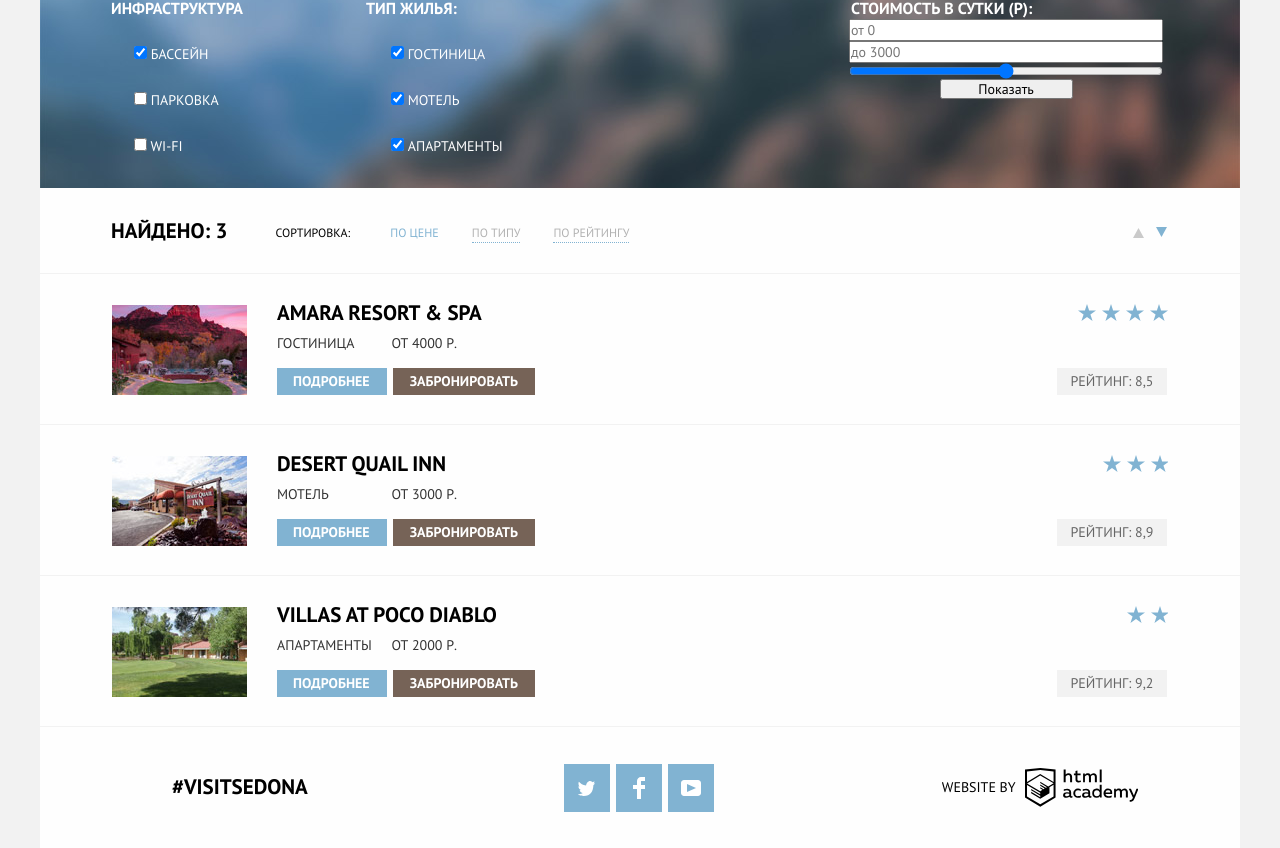
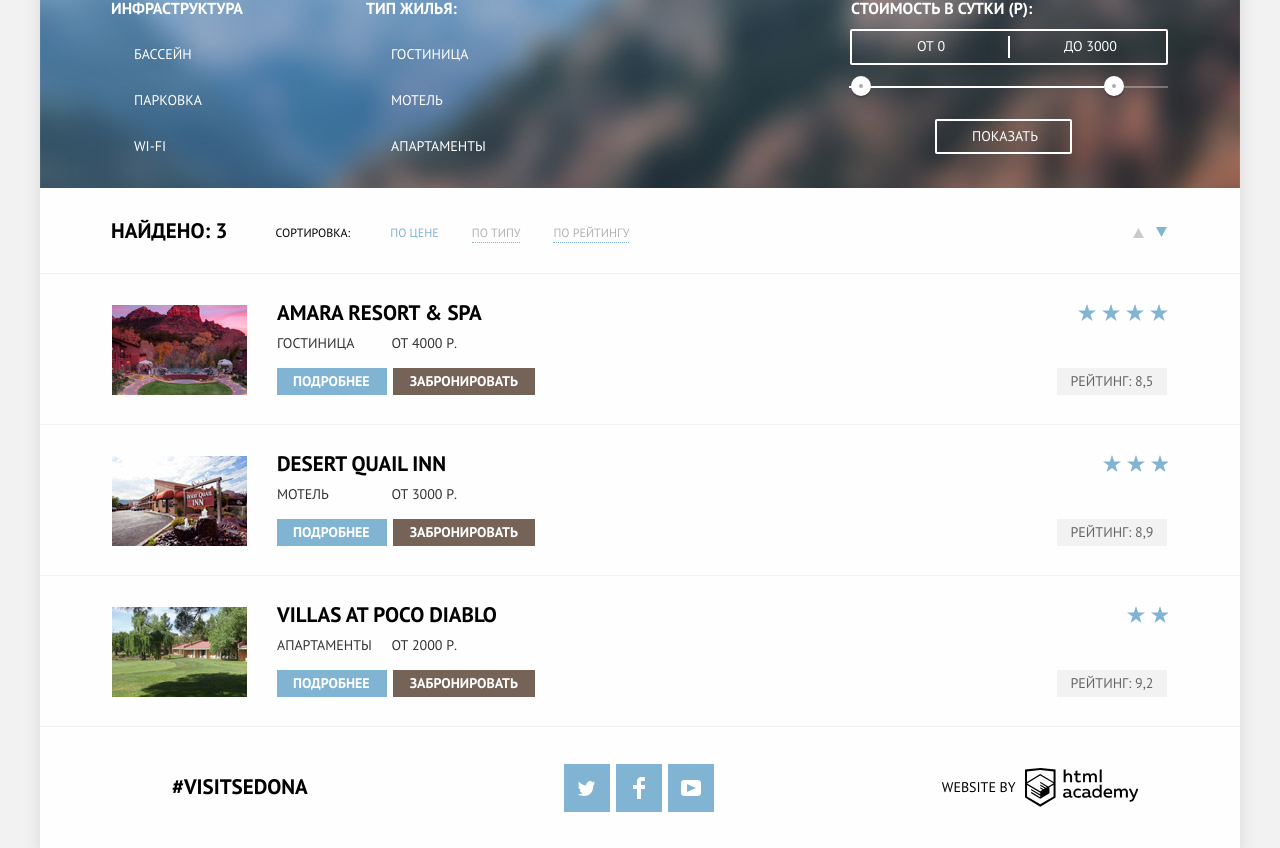
Before and after one commit to AlexandrovAY/538469-sedona-26, a plain HTML site: page catalog.html in a window 1280 px wide. Shown: the part 85-933 px from the top of the page. Drawn offline with Linux system fonts and the light colour scheme.

Commit message:
Форма Range

```diff
--- a/catalog.html
+++ b/catalog.html
@@ -1,13 +1,15 @@
 <!DOCTYPE html>
 <html lang="ru">
+
 <head>
 	<meta charset="utf-8">
 	<title>Гостиницы Седоны</title>
-	<link href="https://fonts.googleapis.com/css?family=PT+Sans:400,400i,700,700i&display=swap&subset=cyrillic"
-		rel="stylesheet">
+	<link href="https://fonts.googleapis.com/css?family=PT+Sans:400,700&amp;subset=latin,cyrillic" rel="stylesheet"
+		type="text/css">
 	<link rel="stylesheet" href="css/normalize.css">
 	<link rel="stylesheet" href="css/style.css">
 </head>
+
 <body>
 	<div class="wrapper">
 		<header class="header">
@@ -31,39 +33,51 @@
 					<div class="product-filter-infrastructure">
 						<h3>Инфраструктура</h3>
 						<p class="product-filter-item">
-							<input type="checkbox" name="pool" id="pool-field" checked>
+							<input class="visually-hidden"  type="checkbox" name="pool" id="pool-field" checked>
 							<label for="pool-field">Бассейн</label>
 						</p>
 						<p class="product-filter-item">
-							<input type="checkbox" name="parking" id="parking-field">
+							<input class="visually-hidden" type="checkbox" name="parking" id="parking-field">
 							<label for="parking-field">Парковка</label>
 						</p>
 						<p class="product-filter-item">
-							<input type="checkbox" name="wi-fi" id="wi-fi-field">
+							<input class="visually-hidden"  type="checkbox" name="wi-fi" id="wi-fi-field">
 							<label for="wi-fi-field">Wi-Fi</label>
 						</p>
 					</div>
 					<div class="product-filter-housing">
 						<h3>Тип жилья:</h3>
 						<p class="product-filter-item">
-							<input type="checkbox" name="hotel" id="hotel-field" checked>
+							<input  class="visually-hidden"  type="checkbox" name="hotel" id="hotel-field" checked>
 							<label for="hotel-field">Гостиница</label>
 						</p>
 						<p class="product-filter-item">
-							<input type="checkbox" name="motel" id="motel-field" checked>
+							<input  class="visually-hidden"  type="checkbox" name="motel" id="motel-field" checked>
 							<label for="motel-field">Мотель</label>
 						</p>
 						<p class="product-filter-item">
-							<input type="checkbox" name="apartments" id="apartments-field" checked>
+							<input  class="visually-hidden"  type="checkbox" name="apartments" id="apartments-field" checked>
 							<label for="apartments-field">Апартаменты</label>
 						</p>
 					</div>
 					<div class="product-filter-cost">
 						<h3>Стоимость в сутки (Р):</h3>
-						<input type="number" name="min-cost" placeholder="от 0">
-						<input type="number" name="max-cost" placeholder="до 3000">
-						<input type="range" min="0" max="3000" step="100">
-						<button type="submit">Показать</button>
+						<div class="price-controls">
+							<label class="min-price">от
+								<input type="text name=" min-cost" value="0">
+							</label>
+							<label class="max-price">до
+								<input type="text name=" max-cost" value="3000">
+							</label>
+						</div>
+						<div class="range-controls">
+							<div class="scale">
+								<div class="bar"></div>
+							</div>
+							<div class="range-toggle range-toggle-min"></div>
+							<div class="range-toggle range-toggle-max"></div>
+						</div>
+						<button class="btn-transparent" type="submit">Показать</button>
 					</div>
 				</form>
 			</section>
@@ -79,7 +93,7 @@
 					</ul>
 					<ul class="sort-goods-direction">
 						<li>
-							<a class="sort-ascending" href="#" title="Сортировать по убыванию">
+							<a class="sort-ascending" href="#" title="Сортировать по возрастанию цены">
 								<svg xmlns="http://www.w3.org/2000/svg" width="11px" height="10px" viewBox="0 0 11 10"
 									enable-background="new 0 0 11 10" xml:space="preserve">
 									<polygon points="5.5,0 0,10 11,10 " />
@@ -87,7 +101,7 @@
 							</a>
 						</li>
 						<li>
-							<a class="sort-descending current-direction" href="#" title="Сортировать по возрастанию">
+							<a class="sort-descending current-direction" href="#" title="Сортировать по убыванию цены">
 								<svg xmlns="http://www.w3.org/2000/svg" width="11px" height="10px" viewBox="0 0 11 10"
 									enable-background="new 0 0 11 10" xml:space="preserve">
 									<polyline points="5.5,10 0,0 11,0 " />
@@ -241,4 +255,5 @@
 	</div>
 	<script src="js/script.js"></script>
 </body>
+
 </html>
--- a/css/style.css
+++ b/css/style.css
@@ -1,12 +1,15 @@
 /* Общие стили */
 .visually-hidden:not(:focus):not(:active) {
-  position: absolute;
+	position: absolute;
+
   width: 1px;
   height: 1px;
   margin: -1px;
   border: 0;
 	padding: 0;
+
 	white-space: nowrap;
+
 	clip-path: inset(100%);
   clip: rect(0, 0, 0, 0);
   overflow: hidden;
@@ -32,6 +35,11 @@ body {
   background-color: #f2f2f2;
 
   min-width: 1200px;
+}
+
+img {
+	max-width: 100%;
+	height: auto;
 }
 
 .container,
@@ -61,6 +69,7 @@ body {
 	width: 1200px;
 	margin: 0 auto;
 	padding: 0;
+	box-shadow: 0 0 10px 5px #e4e3e3;
 }
 
 .container {
@@ -100,14 +109,12 @@ a {
 	padding-bottom: 16px;
 }
 
-.site-navigation-current a {
-  font-weight: bold;
-  line-height: 26px;
+.link-navigation.site-navigation-current {
   color: #766357;
 }
 
-.site-navigation-current a:hover,
-.site-navigation-current a:active {
+.link-navigation.site-navigation-current:hover,
+.link-navigation.site-navigation-current:active {
   color: #766357;
 }
 
@@ -736,8 +743,135 @@ li:nth-of-type(4) .link-navigation {
 
 .product-filter-cost {
 	margin-left: 302px;
-	width: 314px;
+	width: 319px;
 }
+
+.price-controls {
+  position: relative;
+	margin-top: 10px;
+	margin-left: 1px;
+
+	height: 32px;
+  font-size: 0;
+
+  border: 2px solid #ffffff;
+  border-radius: 2px;
+}
+
+.price-controls::after {
+  content: "";
+  position: absolute;
+  top: 50%;
+  left: 50%;
+
+  width: 2px;
+  height: 22px;
+
+  background: #ffffff;
+  transform: translate(-50%, -50%);
+}
+
+.price-controls label {
+  display: inline-block;
+
+  font-size: 14px;
+  line-height: 31px;
+  vertical-align: top;
+
+  cursor: pointer;
+}
+
+.price-controls .min-price {
+  width: 90px;
+  padding-left: 65px;
+}
+
+.price-controls .max-price {
+  width: 90px;
+  padding-left: 57px;
+}
+
+.price-controls input {
+  width: 50px;
+  margin: 0;
+
+  color: inherit;
+  font: inherit;
+
+  background: none;
+  border: none;
+}
+
+.range-controls {
+  position: relative;
+
+	margin-top: 21px;
+	margin-left: 0px;
+}
+
+.range-controls .scale {
+  height: 2px;
+
+  background: rgba(255, 255, 255, 0.3);
+}
+
+.range-controls .bar {
+  width: 80%;
+  height: 2px;
+
+  background: #ffffff;
+}
+
+.range-toggle {
+  position: absolute;
+  top: -10px;
+
+  width: 4px;
+  height: 4px;
+
+  background: #ababab;
+  border: 8px solid #ffffff;
+  border-radius: 50%;
+  box-shadow: 0 2px 1px 0 rgba(0, 1, 1, 0.2);
+  cursor: pointer;
+}
+
+.range-toggle:hover {
+  background: #1c4f80;
+}
+
+.range-toggle-min {
+  left: 2px;
+}
+
+.range-toggle-max {
+  left: 80%;
+}
+
+.btn-transparent {
+  display: block;
+  margin: 0 auto;
+	padding: 6px 35px;
+	margin-top: 31px;
+	margin-left: 86px;
+
+  font-size: 14px;
+  line-height: 31px;
+  color: #ffffff;
+  text-transform: uppercase;
+
+  background: transparent;
+  border: 2px solid #ffffff;
+  border-radius: 2px;
+  cursor: pointer;
+}
+
+.btn-transparent:hover {
+  color: #000000;
+
+  background: #ffffff;
+}
+
 
 .product-filter-item {
 	margin: 0;
@@ -766,7 +900,7 @@ li:nth-of-type(4) .link-navigation {
 
 .product-filter-cost button {
 	align-self: center;
-	width: 133px;
+	width: 137px;
 	padding-top: 0px;
 	padding-bottom: 0px;
 	text-align: center;
@@ -831,7 +965,8 @@ li:nth-of-type(4) .link-navigation {
 }
 
 .sort-goods-type a:active {
-  color: #000000;
+	color: #000000;
+	border: none;
 }
 
 a.current-type {
@@ -866,11 +1001,17 @@ a.current-type:active {
 	fill: #231f20;
 }
 
-.current-direction,
 .sort-ascending:active,
 .sort-descending:active {
 	fill: #81b3d2;
 }
+
+.current-direction,
+.current-direction:hover,
+.current-direction:active {
+	fill: #81b3d2;
+}
+
 
 .catalog {
   display: flex;
@@ -967,20 +1108,18 @@ a.current-type:active {
 	padding-left: 16px;
 	text-align: center;
 
+  font-weight: bold;
+  line-height: 21px;
+  color: #ffffff;
+  background-color: #81b3d2;
 }
+
 .catalog-item-reservation {
 	padding-top: 3px;
 	padding-right: 17px;
 	padding-bottom: 3px;
 	padding-left: 17px;
 	text-align: center;
-}
-
-.catalog-item-details {
-  font-weight: bold;
-  line-height: 21px;
-  color: #ffffff;
-  background-color: #81b3d2;
 }
 
 .catalog-item-details:hover,
@@ -990,7 +1129,7 @@ a.current-type:active {
 
 .catalog-item-details:active {
   background-color: #5496bd;
-  color: rgba(0, 0, 0, 0.3);
+  color: rgba(255, 255, 255, 0.3);
 }
 
 .catalog-item-reservation {
@@ -1007,7 +1146,7 @@ a.current-type:active {
 
 .catalog-item-reservation:active {
   background-color: #503e33;
-  color: rgba(0, 0, 0, 0.3);
+  color: rgba(255, 255, 255, 0.3);
 }
 
 .rating {
@@ -1070,7 +1209,7 @@ a.current-type:active {
 
 .footer-inner-page {
 	padding-top: 23px;
-	position: absolute;
-	bottom: -121px;
-  background-color: #fefefe;
+	position: relative;
+	bottom: 0px;
+	background-color: #fefefe;
 }
```
Also changed, not shown: index.html (+1 -2 lines).
